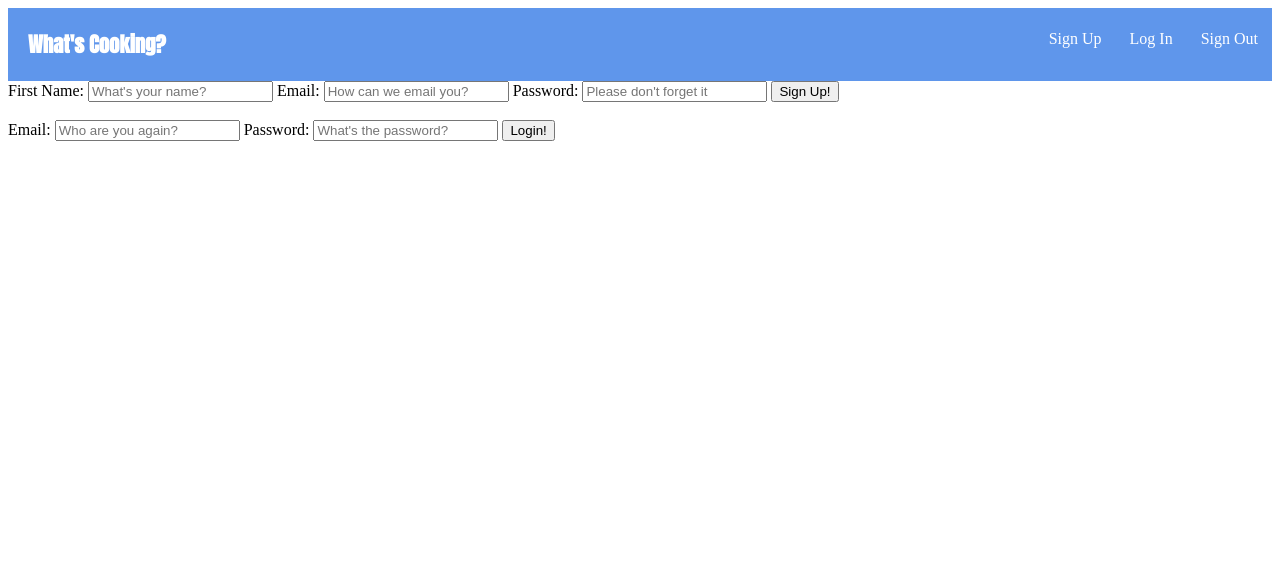
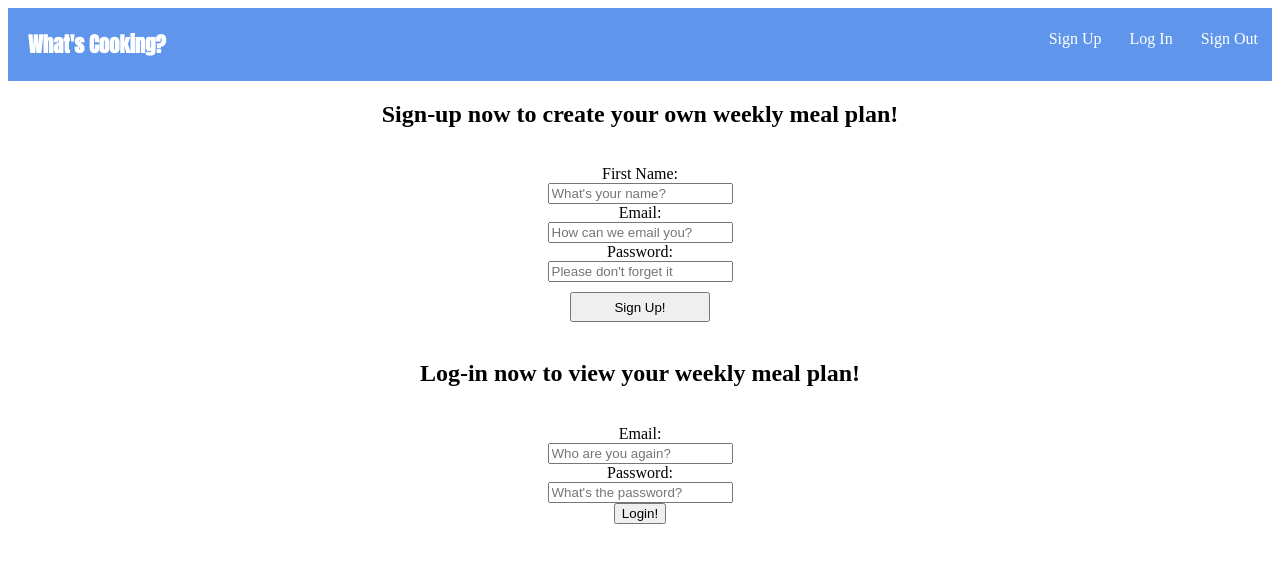
Before and after one commit to somebodie/Food-App, a website: page public/index.html at #!/users in a window 1280 px wide. Drawn offline with nearby package versions, Linux system fonts and the light colour scheme; some packages are replaced by stand-ins of ours.

Commit message:
users.html

```diff
--- a/public/css/style.css
+++ b/public/css/style.css
@@ -30,6 +30,18 @@
 
 }
 /*end of navbar css*/
-h1{
-  clear: both;
+
+/*Users.html css*/
+#signupform{
+  text-align: center;
 }
+#loginform{
+  text-align: center;
+}
+
+.signupbutton{
+  margin-top: 10px;
+  width: 140px;
+  height: 30px;
+  font:
+}
--- a/public/partials/users.html
+++ b/public/partials/users.html
@@ -1,26 +1,33 @@
 <section class="signUp" ng-hide='newUser'>
+  <div id="signupform">
     <form>
         <!-- will fix to show when sign up was clicked newuser = false expect when sign up function clicked and turns it true as well returnuser must be turned false-->
-        <label for="name">First Name:</label>
-        <input type="text" name="name" placeholder="What's your name?">
-        <label for="email">Email:</label>
-        <input type="email" name="email" placeholder="How can we email you?">
-        <label for="password">Password:</label>
-        <input type="text" name="password" placeholder="Please don't forget it">
-        <button type="button" name="signup">Sign Up!</button>
+        <h2> Sign-up now to create your own weekly meal plan! </h2><br>
+        <label for="name">First Name:</label><br>
+        <input type="text" name="name" placeholder="What's your name?"><br>
+        <label for="email">Email:</label><br>
+        <input type="email" name="email" placeholder="How can we email you?"><br>
+        <label for="password">Password:</label><br>
+        <input type="text" name="password" placeholder="Please don't forget it"><br>
+        <button class="signupbutton" type="button" name="signup">Sign Up!</button>
     </form>
+  <div>
 </section>
 
 <br>
 
+
 <!-- can also do hide and show in combination where one is always false so they never show at the same time -->
 <section class="login" ng-hide='returnUser'>
+  <div id="loginform">
     <form>
         <!-- will fix to show when log in was clicked returnUser = false expect when login up function clicked and turns it true as well newuser must turn false -->
-        <label for="email">Email:</label>
-        <input type="email" name="email" placeholder="Who are you again?">
-        <label for="password">Password:</label>
-        <input type="text" name="password" placeholder="What's the password?">
-        <button type="button" name="login">Login!</button>
+        <h2> Log-in now to view your weekly meal plan! </h2><br>
+        <label for="email">Email:</label><br>
+        <input type="email" name="email" placeholder="Who are you again?"><br>
+        <label for="password">Password:</label><br>
+        <input type="text" name="password" placeholder="What's the password?"><br>
+        <button class="loginbutton" type="button" name="login">Login!</button>
     </form>
+  </div>
 </section>
```
